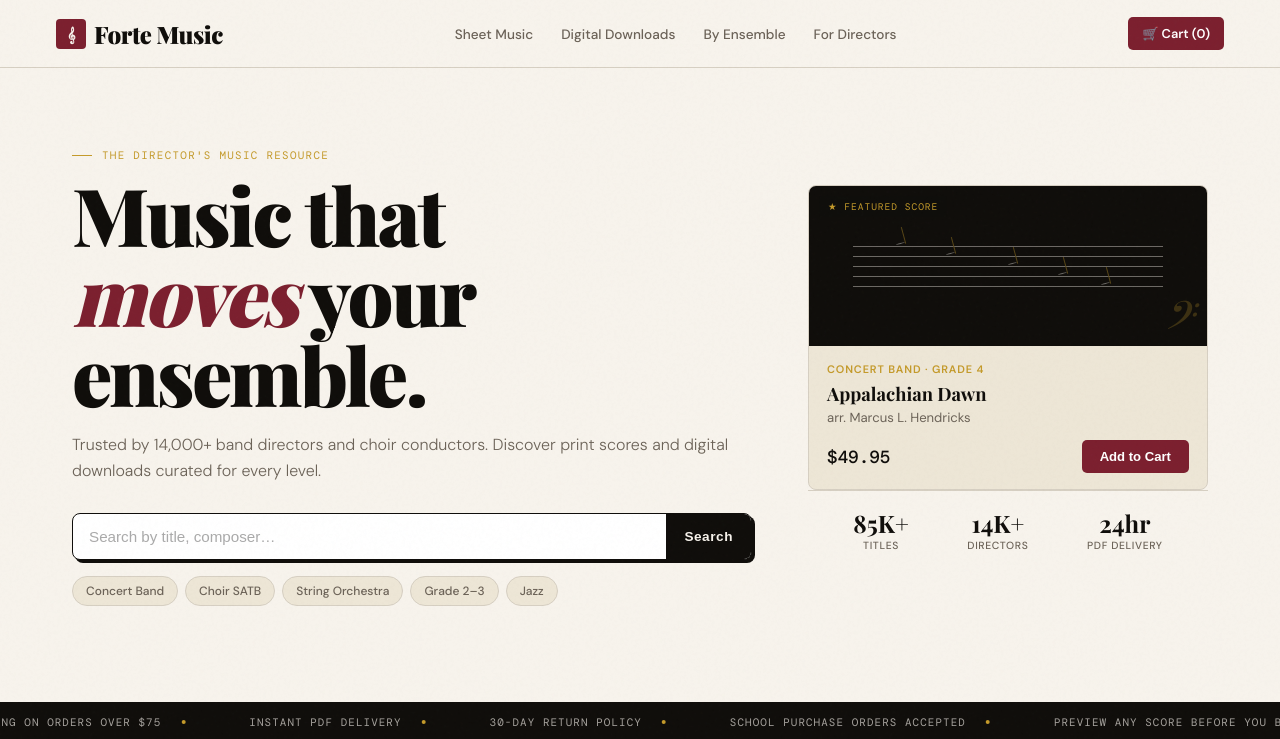
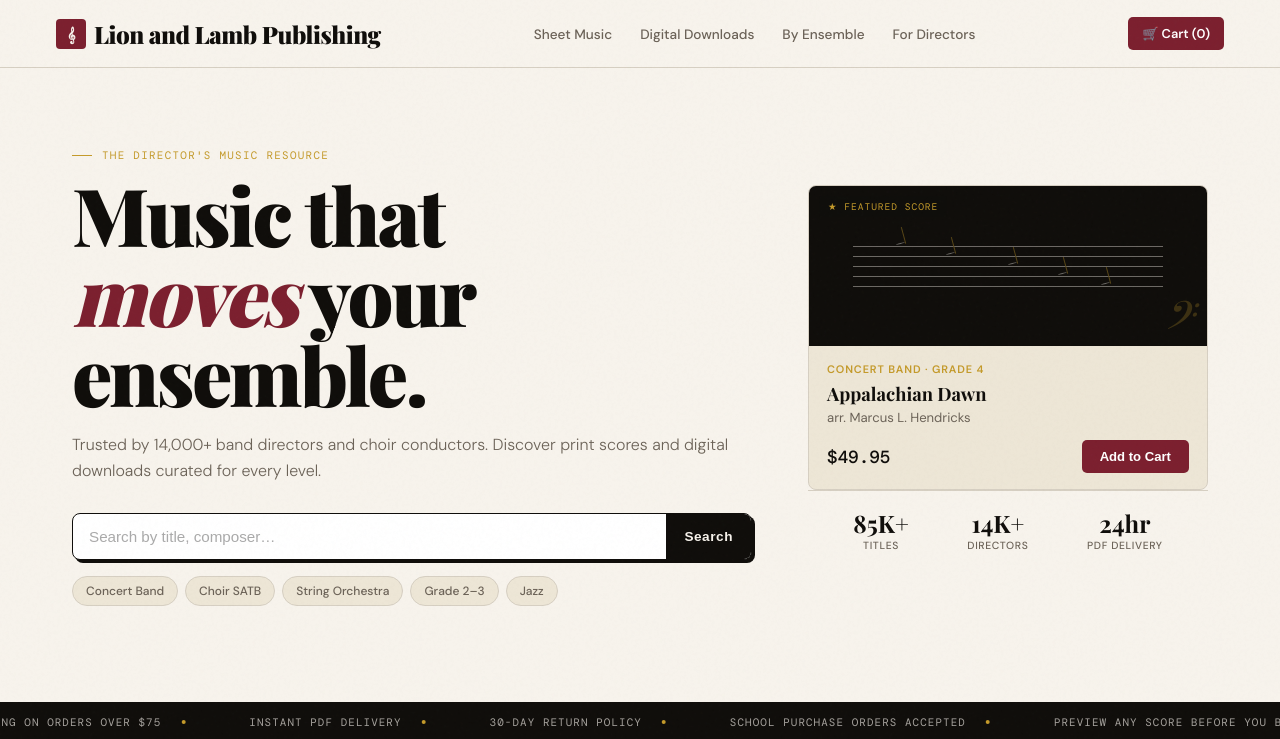
Before and after one commit to kevinskey/lionandlambpublishing, a plain HTML site: page index.html in a window 1280 px wide. Shown: the top 739 px of the page. Drawn offline with nearby package versions, Linux system fonts and the light colour scheme; a web font is replaced by a local one.

Commit message:
site title

```diff
--- a/index.html
+++ b/index.html
@@ -3,7 +3,7 @@
 <head>
 <meta charset="UTF-8">
 <meta name="viewport" content="width=device-width, initial-scale=1.0">
-<title>Forte Music — Sheet Music & Digital Scores</title>
+<title>Lion and Lamb Publishing — Sheet Music & Digital Scores</title>
 <link rel="preconnect" href="https://fonts.googleapis.com">
 <link href="https://fonts.googleapis.com/css2?family=Playfair+Display:ital,wght@0,400;0,700;0,900;1,400;1,700&family=DM+Sans:wght@300;400;500;600&family=DM+Mono:wght@400;500&display=swap" rel="stylesheet">
 <style>
@@ -225,7 +225,7 @@ footer{background:var(--ink);padding:48px 16px 32px}
 
 <!-- NAV -->
 <nav class="nav">
-  <a class="nav-logo" href="#"><span class="nav-mark">&#119070;</span>Forte Music</a>
+  <a class="nav-logo" href="#"><span class="nav-mark">&#119070;</span>Lion and Lamb Publishing</a>
   <ul class="nav-links-desk">
     <li><a href="search.html">Sheet Music</a></li>
     <li><a href="#">Digital Downloads</a></li>
@@ -411,7 +411,7 @@ footer{background:var(--ink);padding:48px 16px 32px}
 <!-- TESTIMONIALS -->
 <div class="testi-section">
   <div class="section-label">From the Podium</div>
-  <h2 class="section-title">Directors love Forte.</h2>
+  <h2 class="section-title">Directors love Lion and Lamb Publishing.</h2>
   <div class="testi-cards">
     <div class="testi-card"><div class="testi-stars">&#9733;&#9733;&#9733;&#9733;&#9733;</div><p class="testi-quote">"I ordered a grade 3 concert band set on Thursday and had the PDF in my inbox before dismissal. My students sight-read it Friday morning. Absolutely indispensable."</p><div class="testi-author"><div class="t-avatar">&#128105;&#8205;&#127979;</div><div><div class="t-name">Rachel Okonkwo</div><div class="t-role">Band Director &middot; Lakewood Middle School</div></div></div></div>
     <div class="testi-card"><div class="testi-stars">&#9733;&#9733;&#9733;&#9733;&#9733;</div><p class="testi-quote">"The score preview feature is a game-changer. I can listen to a MIDI rendering and check difficulty before committing — no more surprises at rehearsal."</p><div class="testi-author"><div class="t-avatar">&#127928;</div><div><div class="t-name">David Carmichael</div><div class="t-role">Choral Director &middot; Roosevelt High School</div></div></div></div>
@@ -438,7 +438,7 @@ footer{background:var(--ink);padding:48px 16px 32px}
 <footer>
   <div class="ft-top">
     <div class="ft-brand">
-      <div class="ft-brand-name">Forte Music</div>
+      <div class="ft-brand-name">Lion and Lamb Publishing</div>
       <p class="ft-brand-desc">The premier destination for band directors, choir conductors, and orchestra teachers. Sheet music and digital scores for every ensemble.</p>
       <div class="ft-social">
         <div class="ft-s">&#120143;</div><div class="ft-s">f</div><div class="ft-s">in</div><div class="ft-s">&#9654;</div>
@@ -464,7 +464,7 @@ footer{background:var(--ink);padding:48px 16px 32px}
     </div>
   </div>
   <div class="ft-bottom">
-    <span>&copy; 2026 Forte Music Co. All rights reserved.</span>
+    <span>&copy; 2026 Lion and Lamb Publishing. All rights reserved.</span>
     <span>Built for directors. Powered by music.</span>
   </div>
 </footer>
```
